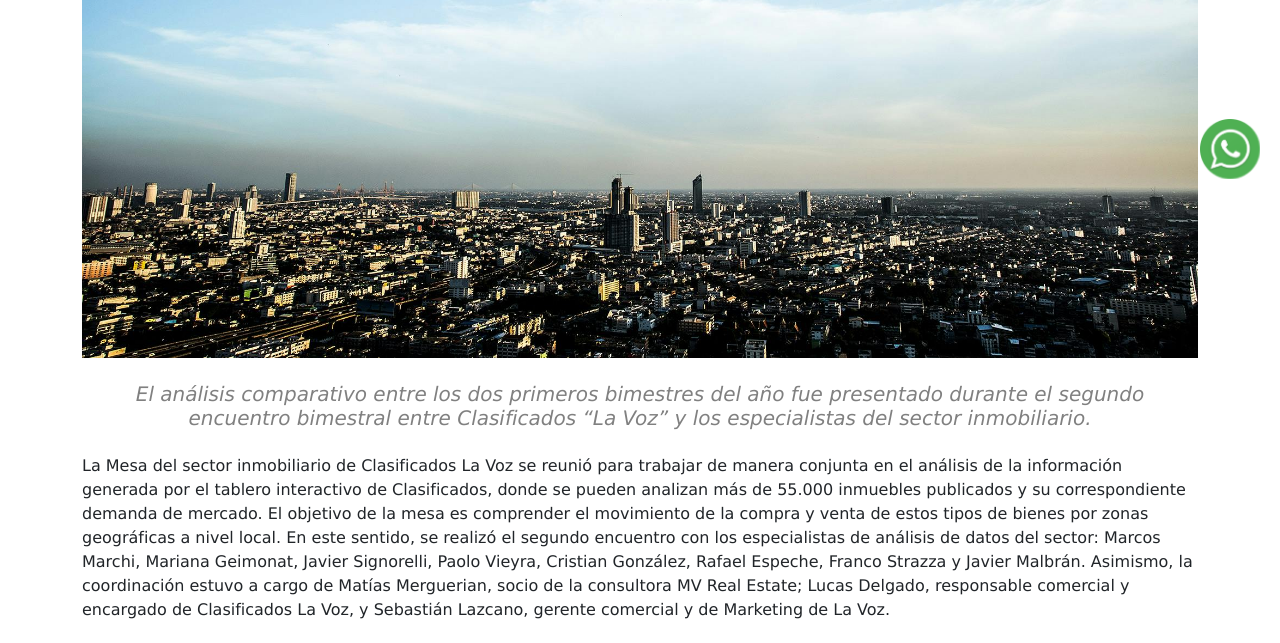
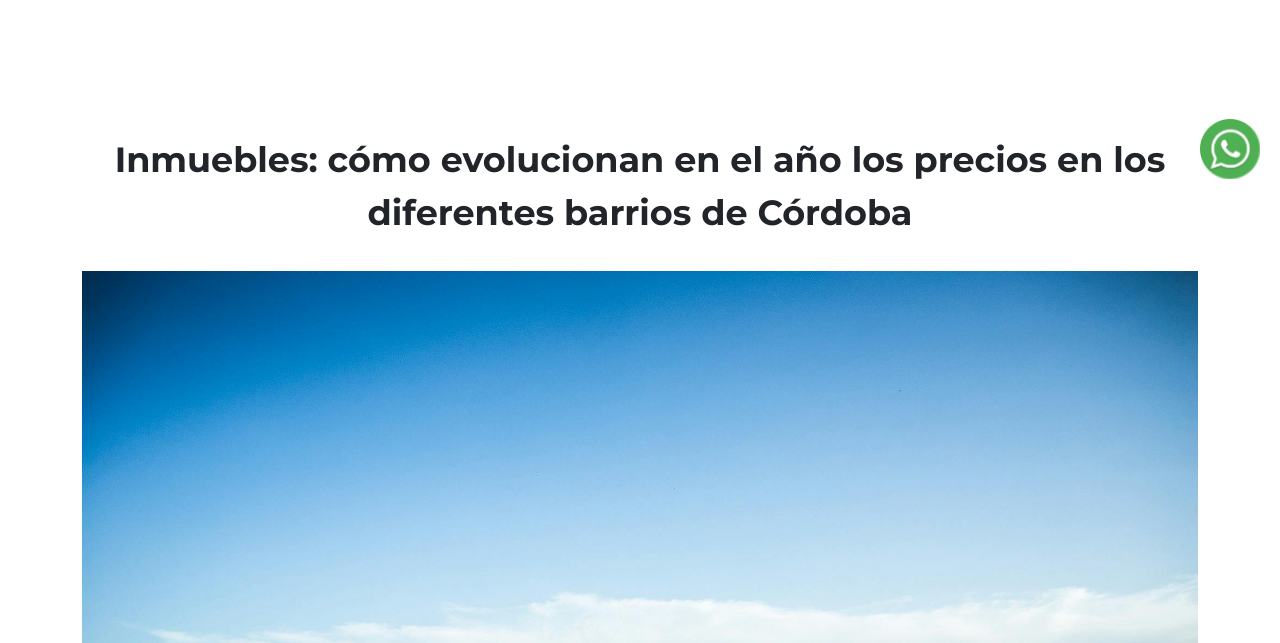
Before and after one commit to ivanagermir/brucker2.0, a PHP site: page /brucker2.0/ver_noticia.php?id=6 in a window 1280 px wide. Shown: the part 601-1244 px from the top of the page. Run offline with PHP 8.4, Linux system fonts and the light colour scheme; data comes from the database, SQL or seed files in the repository.

Commit message:
Agrego cambios en novedades y la portada de propiedades

```diff
--- a/css/propiedades.css
+++ b/css/propiedades.css
@@ -1,3 +1,4 @@
+@import url('https://fonts.googleapis.com/css2?family=Montserrat:wght@400;700&display=swap');
 
 
 body {
@@ -16,6 +17,7 @@
     position: relative;
     z-index: 0;
     background-attachment: fixed;
+    font-family: system-ui, -apple-system, BlinkMacSystemFont, 'Segoe UI', Roboto, Oxygen, Ubuntu, Cantarell, 'Open Sans', 'Helvetica Neue', sans-serif;
 }
 
 .portada-search_properties{
--- a/css/ver_noticia.css
+++ b/css/ver_noticia.css
@@ -1,16 +1,30 @@
 /*Espacio para la fuente*/
 @import url('https://fonts.googleapis.com/css2?family=Montserrat:wght@400;700&display=swap');
 
+.portada-detallePropiedades {
+    background-image: url('../img/img-portadas/portada_casa2.png');
+     background-size: cover;
+     height: 600px;
+     position: relative;
+     z-index: 0;
+     background-attachment: fixed;
+ }
 .news-title {
-    font-family: 'Lucida Sans', 'Lucida Sans Regular', 'Lucida Grande', 'Lucida Sans Unicode', Geneva, Verdana, sans-serif;
+    font-family: 'Montserrat', sans-serif;
+    src: url(Montserrat-VariableFont_wght);
     font-size: 2.5rem;
     font-weight: bold;
-    margin-top: 20px;
+    margin-top: 5px;
     text-align: center;
 }
 
+.news-title{
+
+    font-size: 35px;
+}
 h3 {
-font-family: 'Lucida Sans', 'Lucida Sans Regular', 'Lucida Grande', 'Lucida Sans Unicode', Geneva, Verdana, sans-serif;
+    font-family: 'Montserrat', sans-serif;
+    src: url(Montserrat-VariableFont_wght);
     font-size: 1.25rem;
     font-style: italic;
     color: gray; /* Color gris */
@@ -20,7 +34,8 @@
 
 
 .news-content {
-    font-family: 'Lucida Sans', 'Lucida Sans Regular', 'Lucida Grande', 'Lucida Sans Unicode', Geneva, Verdana, sans-serif;
+    font-family: 'Montserrat', sans-serif;
+    src: url(Montserrat-VariableFont_wght);
     font-size: 1rem;
     line-height: 1.5;
     margin-top: 10px;
@@ -28,7 +43,8 @@
     text-justify: auto;
 }
 .news-additional-content{
-    font-family: 'Lucida Sans', 'Lucida Sans Regular', 'Lucida Grande', 'Lucida Sans Unicode', Geneva, Verdana, sans-serif;
+    font-family: 'Montserrat', sans-serif;
+    src: url(Montserrat-VariableFont_wght);
     font-size: 1rem;
     line-height: 1.5;
     margin-top: 10px;
--- a/detallePropiedades.php
+++ b/detallePropiedades.php
@@ -60,11 +60,11 @@
             </div>
         </nav>
     </header>
-
-    <main>
-        <div class="img-fluid portada-detallePropiedades">
+    <div class="img-fluid portada-detallePropiedades">
             <div class="cover-text"></div>
         </div>
+    <main>
+
         <aside>
             <div class="container">
                 <div class="whatsapp-container">
--- a/propiedades.php
+++ b/propiedades.php
@@ -75,7 +75,7 @@
     <!--Portada-->
     <div class="img-fluid portada-propiedades">
       <div class="cover-text">
-        <h1 class="container display-4">PROPIEDADES
+      <h1 class="container display-4">PROPIEDADES
         <hr style="border-top: 5px solid #000000; width: 10%; margin: 1rem 0;">
         </h1>
       </div>
--- a/ver_noticia.php
+++ b/ver_noticia.php
@@ -70,6 +70,9 @@
     </nav>
   </header>
 
+  <div class="img-fluid portada-detallePropiedades">
+            <div class="cover-text"></div>
+        </div>
   <!-- ICONO DE WHATSAPP -->
   <aside class="container">
       <div class="whatsapp-container">
@@ -107,8 +110,12 @@
     if ($result->num_rows > 0) {
         // Mostrar la información de la noticia
         $row = $result->fetch_assoc();
-        echo "<div class='news-article'>";
-        echo "<h2 class='news-title mb-4'>" . $row['title'] . "</h2>";
+        echo "<div class='news-article'>";?>
+
+<?php
+        echo "<div class='news-title mb-4'>" . $row['title'] . "</div>"; ?>
+        <legend></legend>
+        <?php
         echo "<img src='" . $row['imagen'] . "' class='image-text-container mb-4' alt='Imagen'>";
 
         echo "<h3 class='news-subtitle mb-4'>" . $row['subtitle'] . "</h3>";
```
